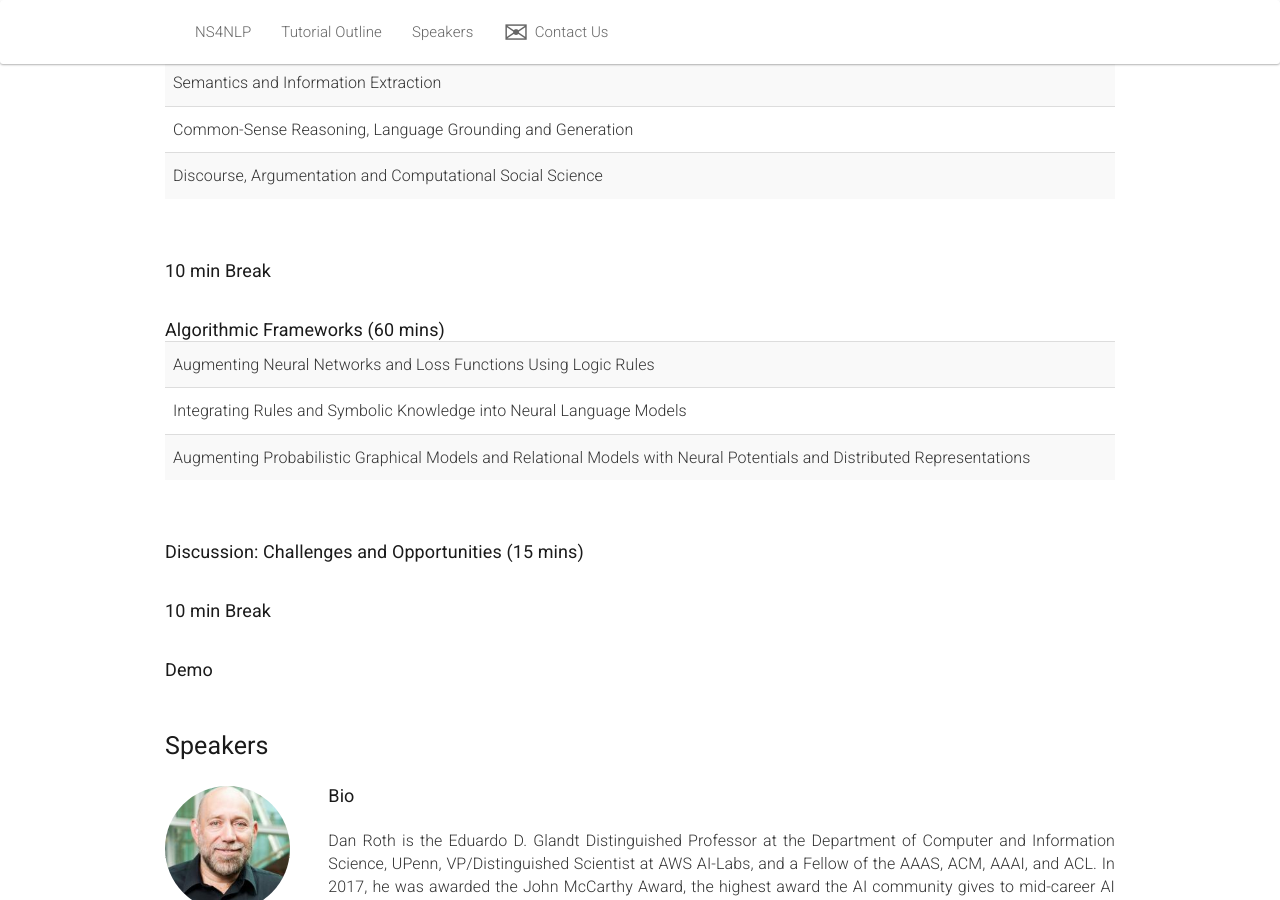
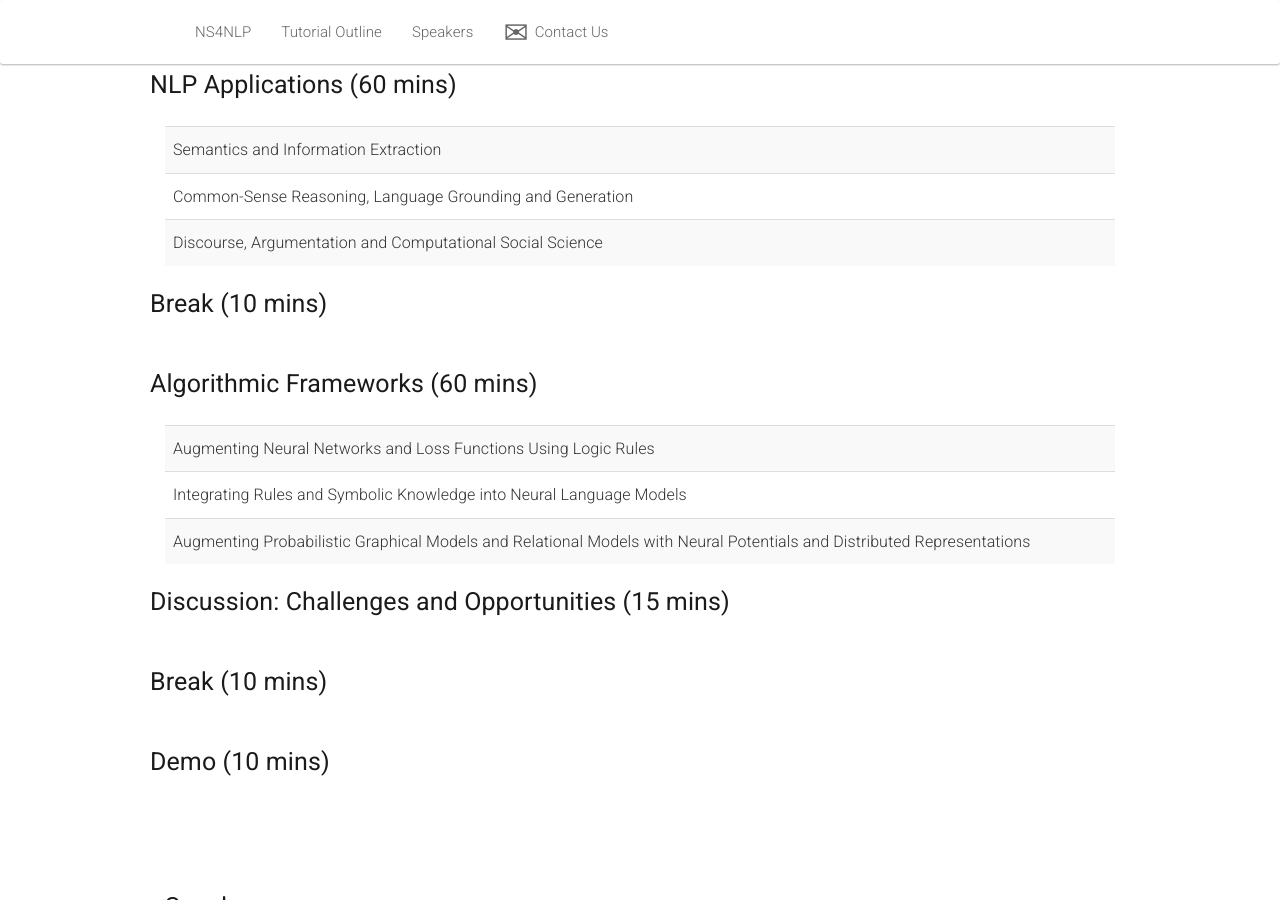
Before and after one commit to ns4nlp-coling/ns4nlp-coling.github.io, a Jekyll site: the page built from _pages/home_2022.md, in a window 1280 px wide and 900 px high, scrolled down 558 px. Built offline with Jekyll 4.4.1, drawn with Linux system fonts in a browser that asks for light colours; nearby versions of some CDN libraries.

Commit message:
Different format for outline

```diff
--- a/_pages/home_2022.md
+++ b/_pages/home_2022.md
@@ -24,15 +24,9 @@ Tutorial @ COLING 2022
 <a class="anchor" id="outline"></a>
 {% include outline.md %}
 
-<br>
-
-### Introduction (15 mins)
-
-<br>
-
-### NLP Applications (60 mins)
-
 <div class="row">
+  <h2>Introduction (15 mins)</h2>
+  <h2>NLP Applications (60 mins)</h2>
   <div class="col-xs-12"><a class="anchor" id="dates"></a>
     <table class="table table-striped">
       <tbody>
@@ -48,15 +42,8 @@ Tutorial @ COLING 2022
       </tbody>
     </table>
   </div>
-</div><br>
-
-### 10 min Break
-
-<br>
-
-### Algorithmic Frameworks (60 mins)
-
-<div class="row">
+  <h2>Break (10 mins)</h2>
+  <h2>Algorithmic Frameworks (60 mins)</h2>
   <div class="col-xs-12"><a class="anchor" id="dates"></a>
     <table class="table table-striped">
       <tbody>
@@ -73,17 +60,10 @@ Tutorial @ COLING 2022
       </tbody>
     </table>
   </div>
+  <h2>Discussion: Challenges and Opportunities (15 mins)</h2>
+  <h2>Break (10 mins)</h2>
+  <h2>Demo (10 mins)</h2>
 </div><br>
-
-### Discussion: Challenges and Opportunities (15 mins)
-
-<br>
-
-### 10 min Break
-
-<br>
-
-### Demo
 
 <!-- Speakers -->
 
```
